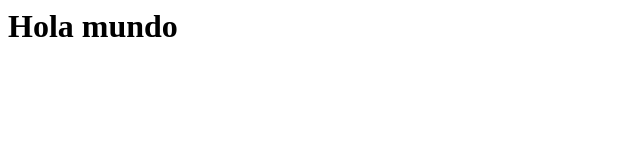
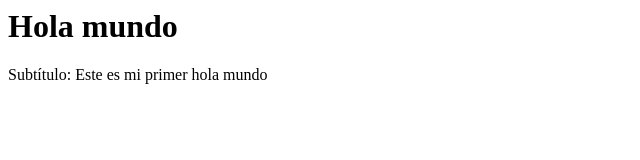
Before and after one commit to alsurdeabril/gitTest, a plain HTML site: page index.html in a window 1280 px wide. Shown: the whole page, without its empty margins (0-640 px from the left). Drawn offline with Linux system fonts and the light colour scheme.

Commit message:
Corrección de index

```diff
--- a/index.html
+++ b/index.html
@@ -1,4 +1,4 @@
 <html>
 	<h1>Hola mundo</h1>
-
+	<span>Subtítulo: Este es mi primer hola mundo</span>
 </html>
```
